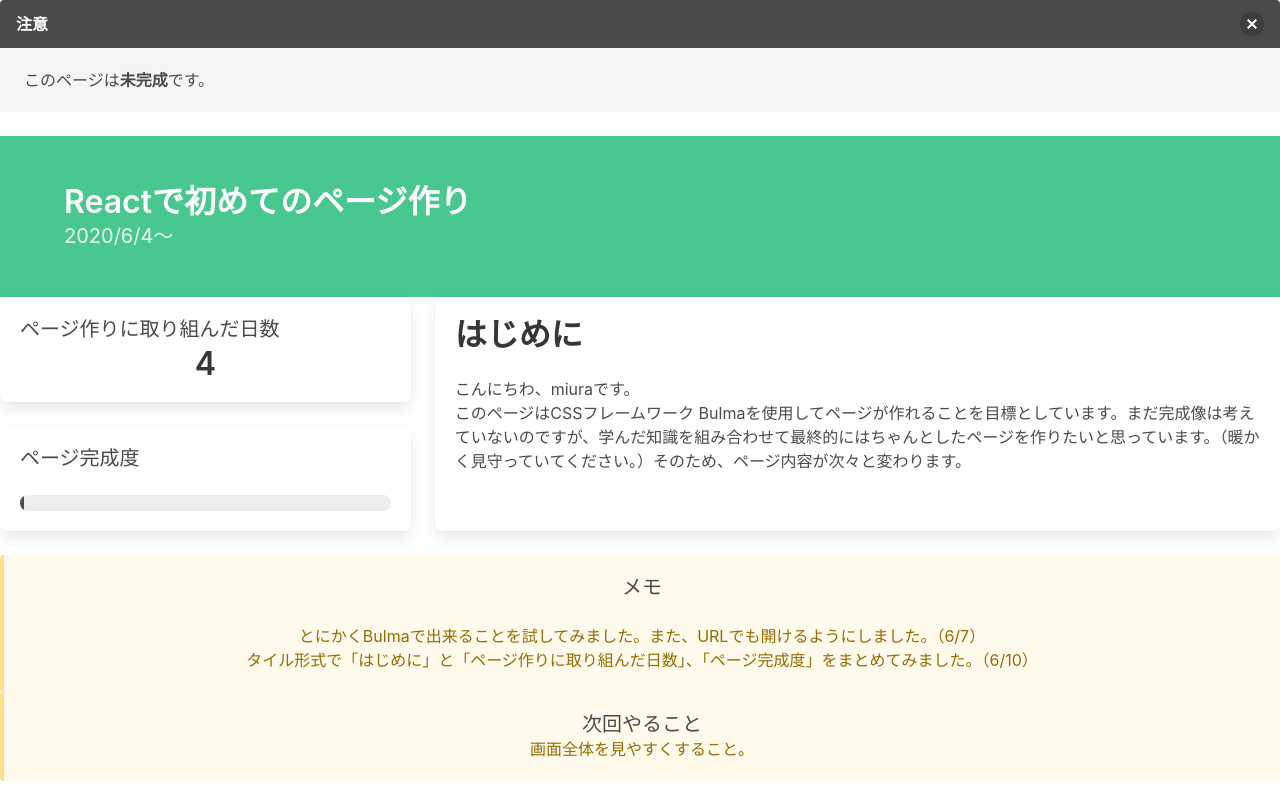
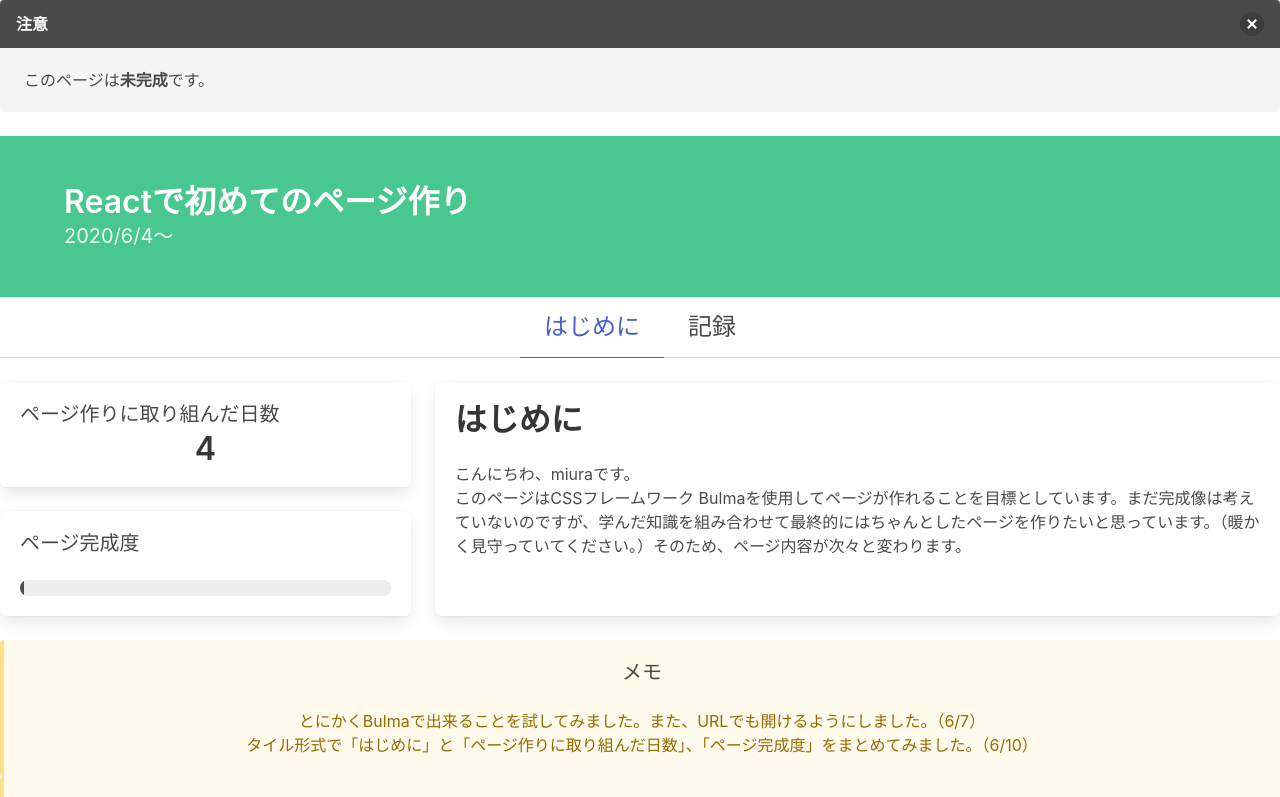
Before and after one commit to miuraK3/react-tutorial, a React (Create React App) app: page / in a window 1280 px wide. Shown: the top 797 px of the page. Built offline with nearby package versions, Linux system fonts and the light colour scheme.

Commit message:
ページ切り替えトライ中

```diff
--- a/src/App.js
+++ b/src/App.js
@@ -26,6 +26,17 @@ const Hero = () => {
         </section>
     );
 };
+
+const Tab = () =>{
+    return (
+        <div className = "tabs is-centered is-large">
+            <ul>
+                <li className = "is-active"><a>はじめに</a></li>
+                <li><a>記録</a></li>
+            </ul>
+        </div>
+    )
+}
 
 const FirstWord = () => {
     return (
@@ -128,6 +139,7 @@ const App = () => {
         <div>
             <Message />
             <Hero />
+            <Tab />
             <FirstWord />
             <Diary />
             <Body1 />
```
